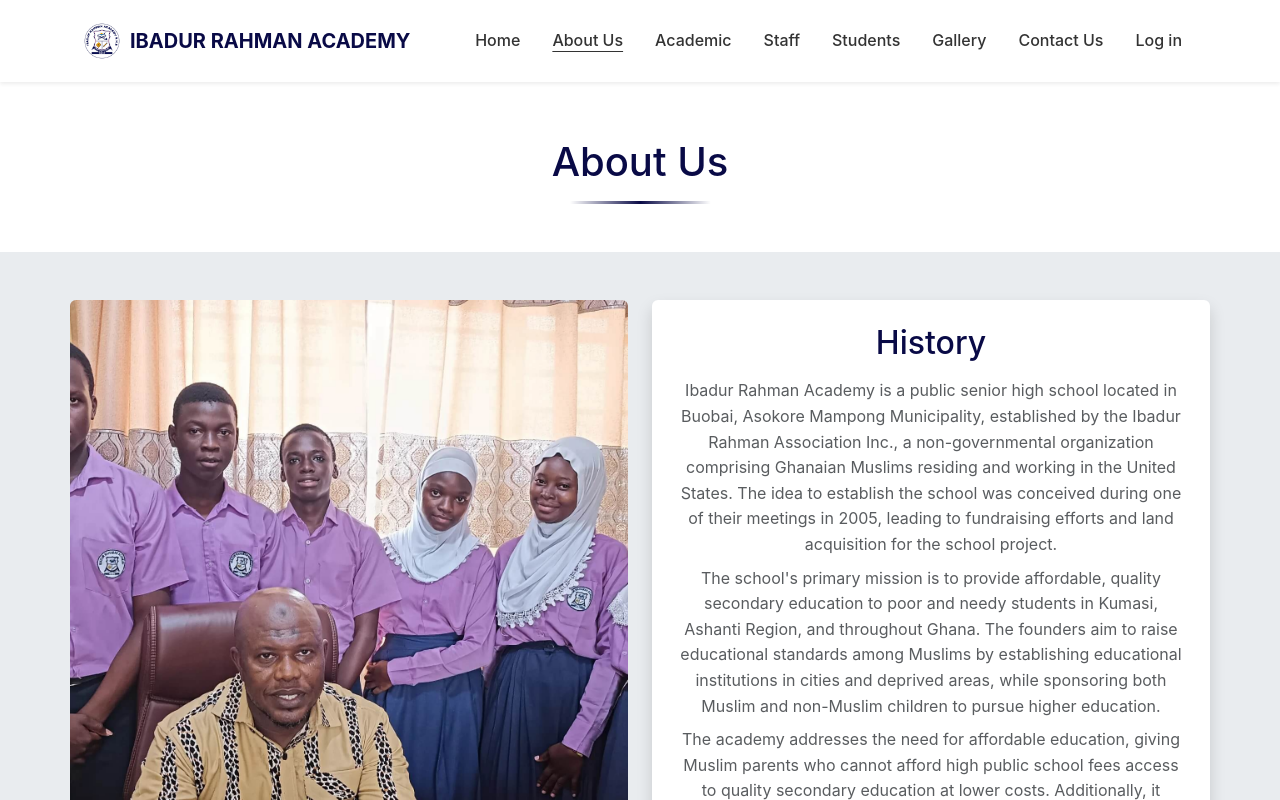
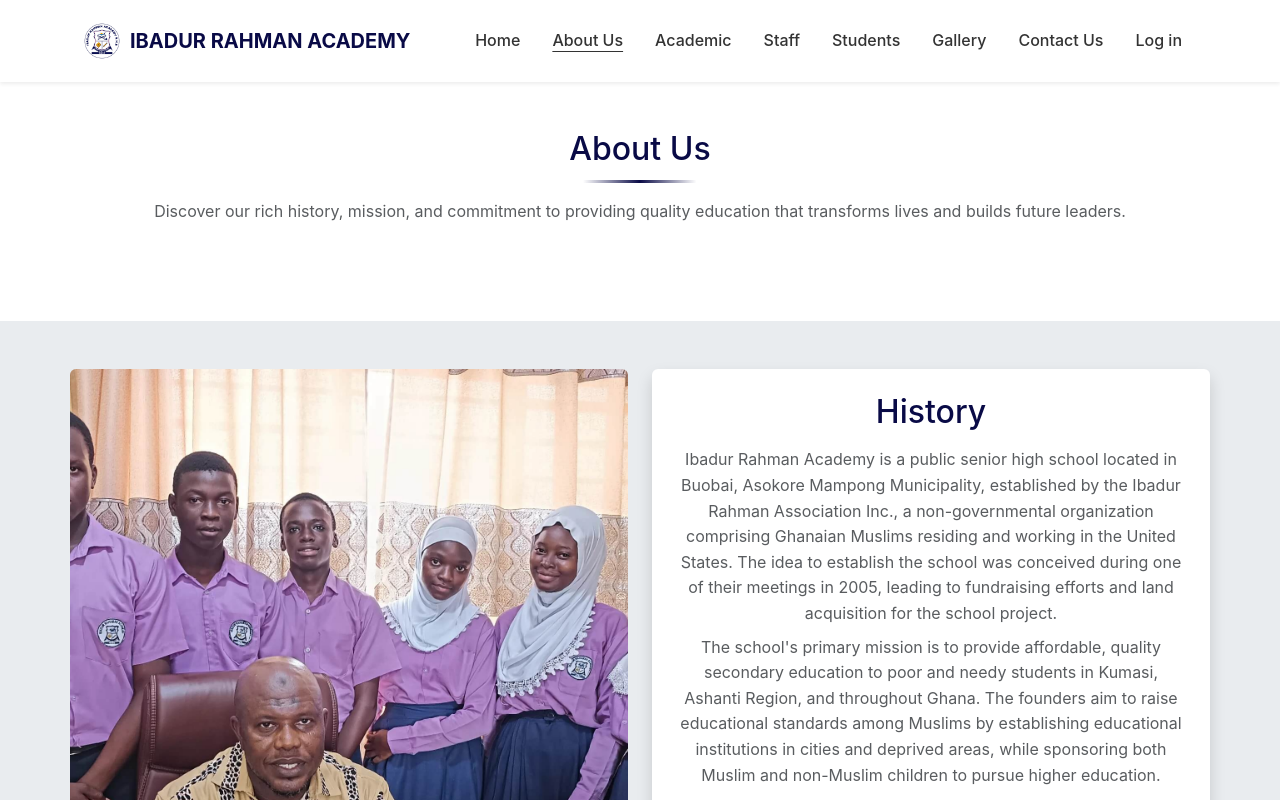
Before and after one commit to AmurdAmzer/IbassWeb-Redesign, a Next.js app in the folder frontend/: page /about-us in a window 1280 px wide. Shown: the top 800 px of the page. Built offline with nearby package versions, Linux system fonts and the light colour scheme.

Commit message:
improved the about us section

```diff
--- a/frontend/src/app/about-us/page.js
+++ b/frontend/src/app/about-us/page.js
@@ -34,25 +34,13 @@ export default function AboutUsPage() {
   return (
     <>
       {/* About Us Section */}
-      <section className="py-5 ">
-        <Container className="text-center">
-        <Row>
-            <Col>
-                <div style={{
-                    fontSize: '2.5rem',
-                    fontWeight: '500',
-                    color: 'var(--school-blue)',
-                    background: 'linear-gradient(to right, transparent, var(--school-blue), transparent) no-repeat bottom',
-                    backgroundSize: '80% 3px',
-                    paddingBottom: '10px',
-                    display: 'inline-block'
-                }}>
-                    About Us
-                </div>
-            </Col>
-        </Row>
-
-        </Container>
+      <section className="py-5">
+            <Container className="px-4 px-md-0">
+              <h2 className="text-center mb-3" style={{background: 'linear-gradient(to right, transparent, var(--school-blue), transparent) no-repeat bottom', backgroundSize: '80% 3px', paddingBottom: '15px', width: 'fit-content', margin: '0 auto 1rem auto'}}>About Us</h2>
+              <p className="text-center text-muted mb-5 px-3">
+              Discover our rich history, mission, and commitment to providing quality education that transforms lives and builds future leaders.
+              </p>
+            </Container>
       </section>
 
       <section className="py-5" style={{backgroundColor: '#e9ecef'}}>
```
